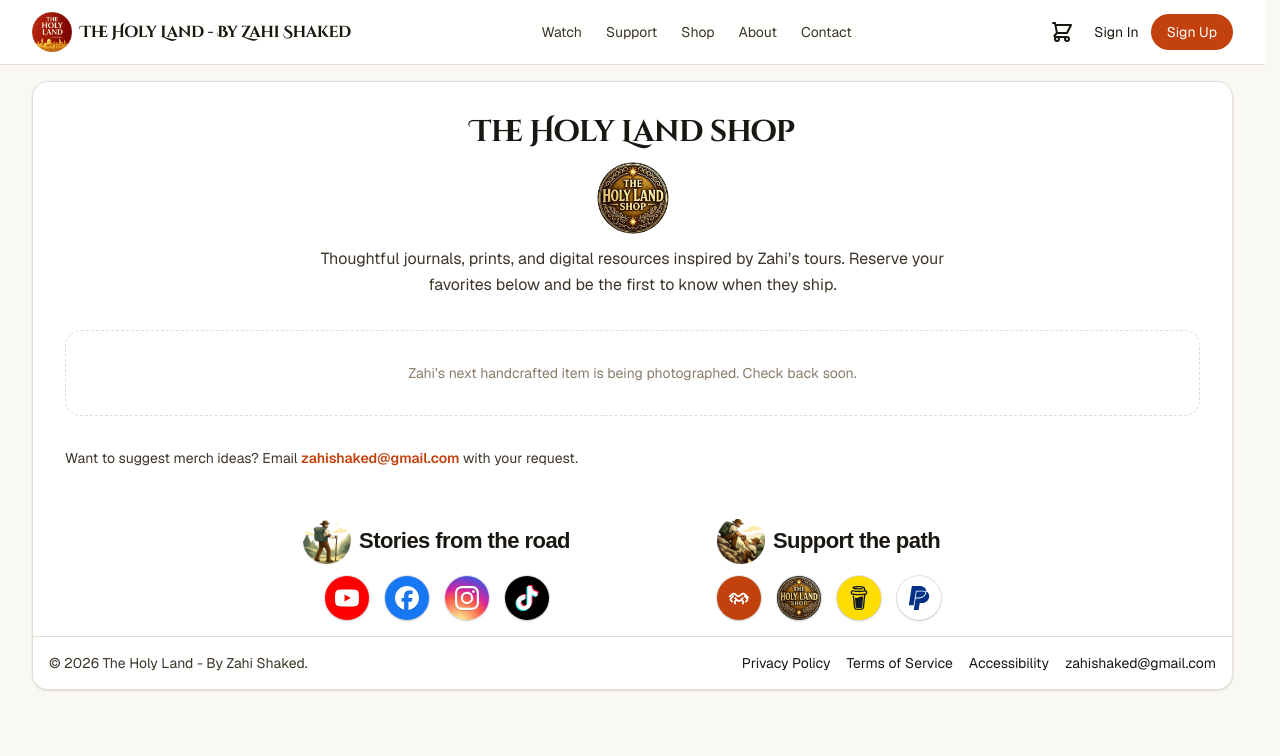
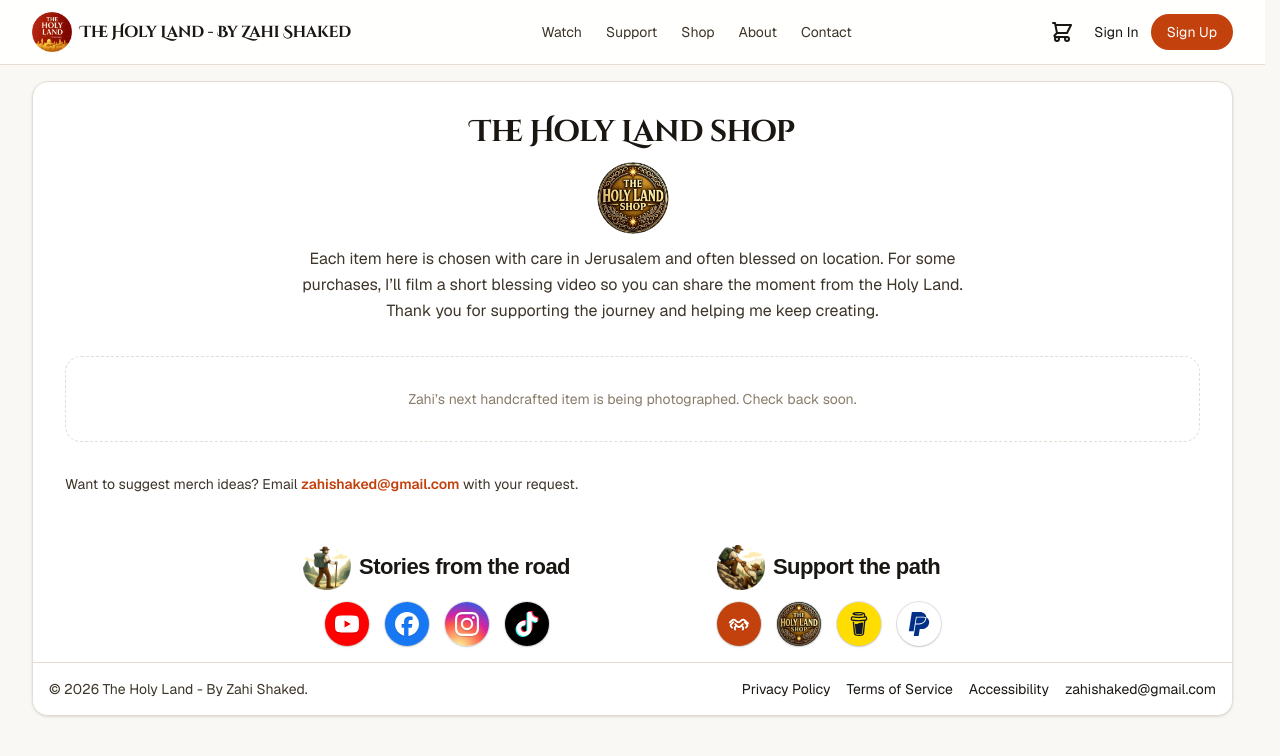
Before and after one commit to Ponzee/zahi-tours, a Next.js app: page /shop in a window 1280 px wide. Shown: the top 756 px of the page. Built offline with nearby package versions, Linux system fonts and the light colour scheme; no server answers; the database is empty; a web font is replaced by a local one.

Commit message:
copy(shop): personalize shop intro

```diff
--- a/app/shop/page.tsx
+++ b/app/shop/page.tsx
@@ -23,8 +23,9 @@ export default async function ShopPage() {
                   aria-hidden="true"
                 />
                 <p className="mt-3 text-sm md:text-base text-[#3d3529] max-w-2xl mx-auto leading-relaxed">
-                  Thoughtful journals, prints, and digital resources inspired by Zahi’s tours.
-                  Reserve your favorites below and be the first to know when they ship.
+                  Each item here is chosen with care in Jerusalem and often blessed on location. For
+                  some purchases, I’ll film a short blessing video so you can share the moment from
+                  the Holy Land. Thank you for supporting the journey and helping me keep creating.
                 </p>
               </div>
             </div>
```
